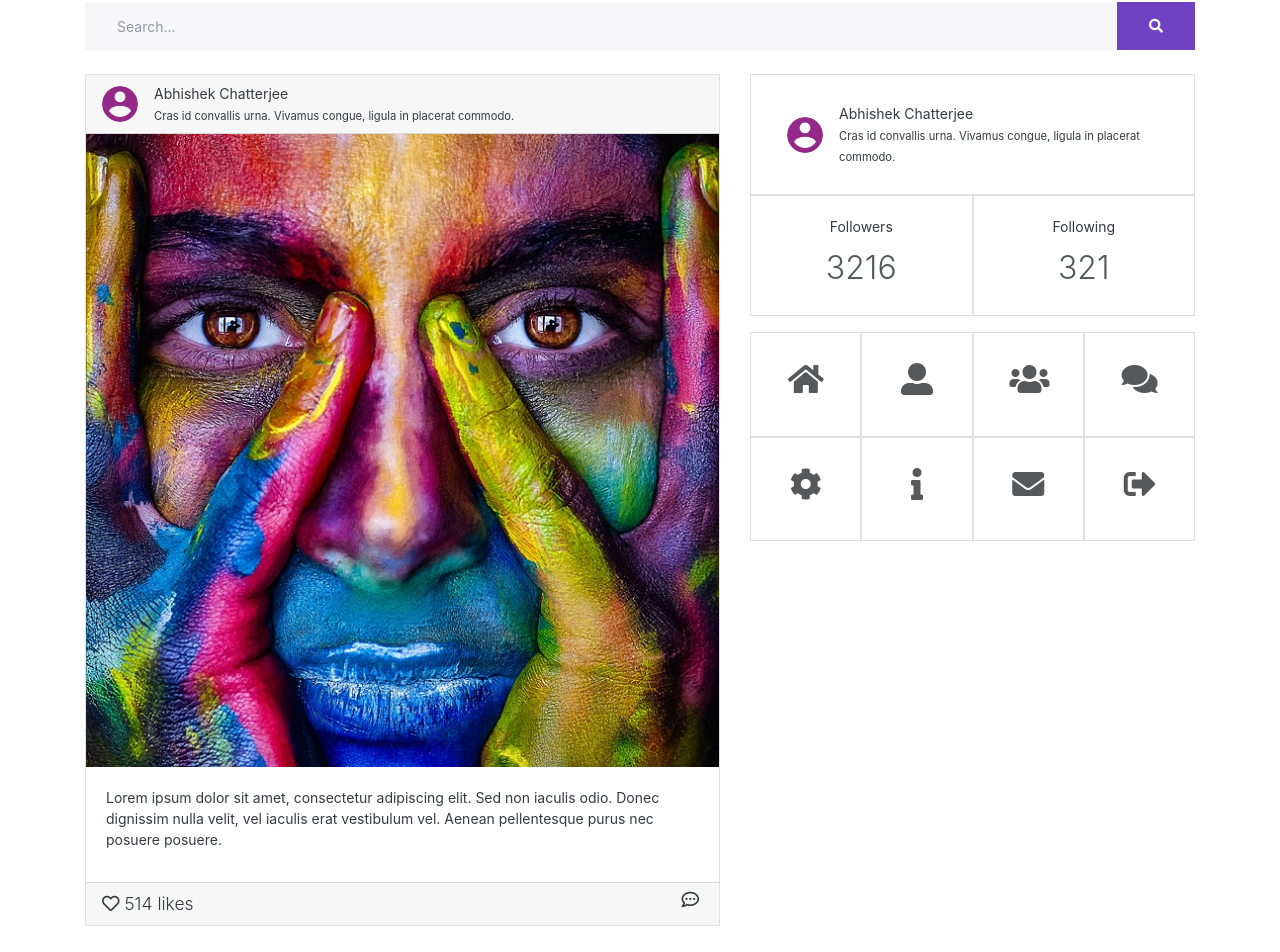
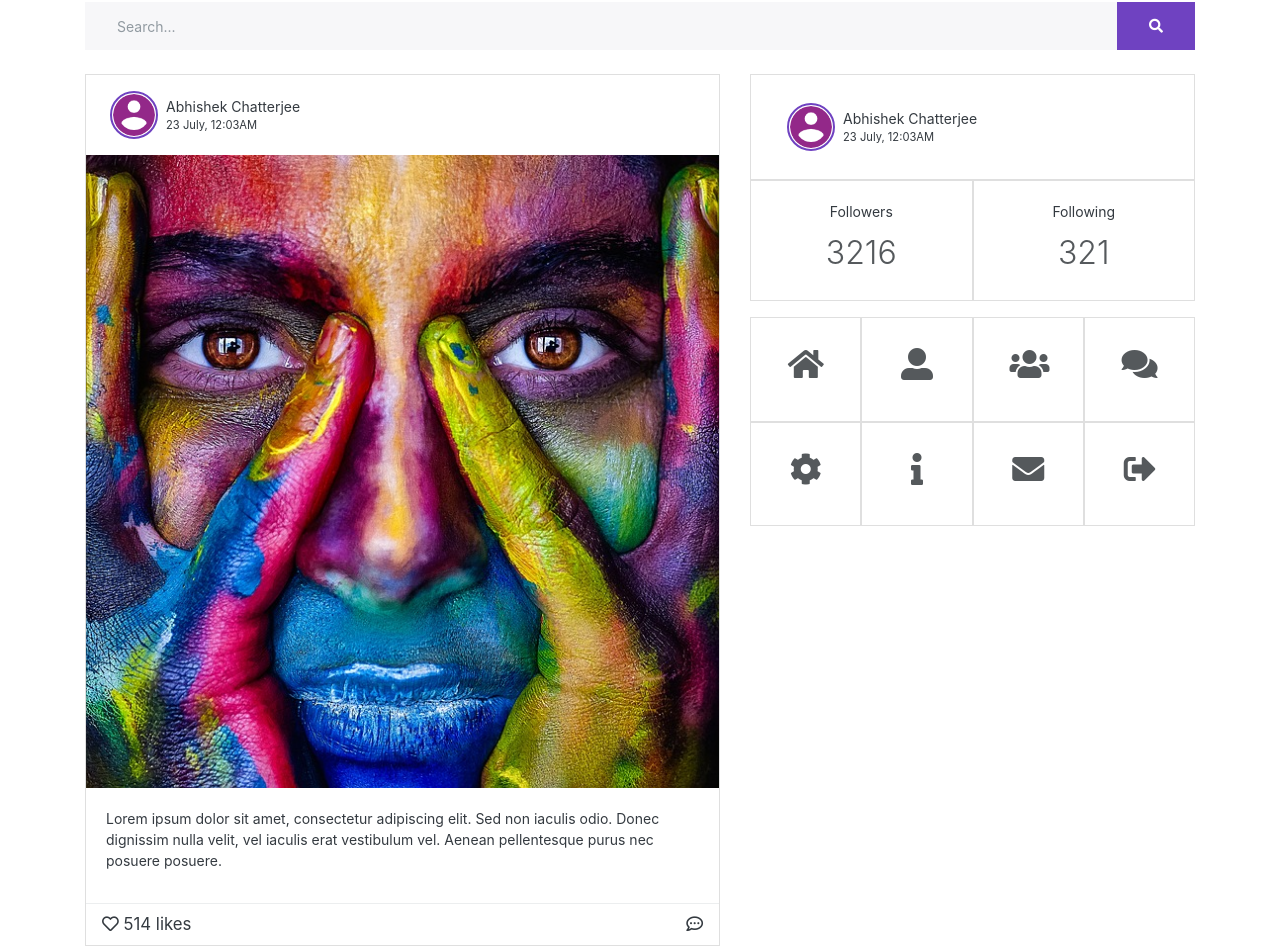
Before and after one commit to imdeepmind/enviar-api, a React (Create React App) app in the folder web/enviar/: page / in a window 1280 px wide. Shown: the part 78-1030 px from the top of the page. Built offline with nearby package versions, Linux system fonts and the light colour scheme.

Commit message:
updated the ui

```diff
--- a/web/enviar/src/assets/css/main.css
+++ b/web/enviar/src/assets/css/main.css
@@ -1,4 +1,6 @@
 .class-avatar{
-    width: 36px;
+    width: 48px;
     border-radius: 50%;
+    border: 2px solid #6f42c1;
+    padding: 1px;
 }
--- a/web/enviar/src/components/higher/post/index.js
+++ b/web/enviar/src/components/higher/post/index.js
@@ -11,17 +11,21 @@ import ProfileCard from '../../lower/profileCard';
 const Post = (props) => {
     return (
         <Card className="mb-3">
-            <CardHeader className="p-0">
+            <div className="p-2">
                 <ProfileCard />
-            </CardHeader>
+            </div>
             <CardImg top width="100%" src={postImage} alt="sample post" />
             <CardBody>
                 <CardTitle>Lorem ipsum dolor sit amet, consectetur adipiscing elit. Sed non iaculis odio. Donec dignissim nulla velit, vel iaculis erat vestibulum vel. Aenean pellentesque purus nec posuere posuere.</CardTitle>
             </CardBody>
-            <CardFooter className="d-inline lead pl-3 pt-2 pb-2">
-                <i className="far fa-heart"></i> <span>514 likes</span> {" "}
-                <i class="far fa-comment-dots float-right"></i>
-            </CardFooter>
+            <div className="d-flex justify-content-between align-items-center pl-3 pr-3 pb-2 pt-2 border-top" style={{fontSize:"1.2em"}}>
+                <div>
+                    <i className="far fa-heart"></i> <span>514 likes</span>
+                </div>
+                <div>
+                    <i class="far fa-comment-dots float-right"></i>
+                </div>
+            </div>
         </Card>
     )
 }
--- a/web/enviar/src/components/lower/profileCard/index.js
+++ b/web/enviar/src/components/lower/profileCard/index.js
@@ -8,11 +8,11 @@ const ProfileCard = props => {
             <div className="d-flex justify-content-center align-items-center p-2 pl-3">
                 <Avatar source="" title="Abhishek Chatterjee" />
             </div>{" "}
-            <div className="p-2">
+            <div className="p-0 d-flex justify-content-center align-items-start flex-column">
                 Abhishek Chatterjee
                 <br />
                 <small>
-                    Cras id convallis urna. Vivamus congue, ligula in placerat commodo.
+                    23 July, 12:03AM
                 </small>
             </div>
         </div>
```
